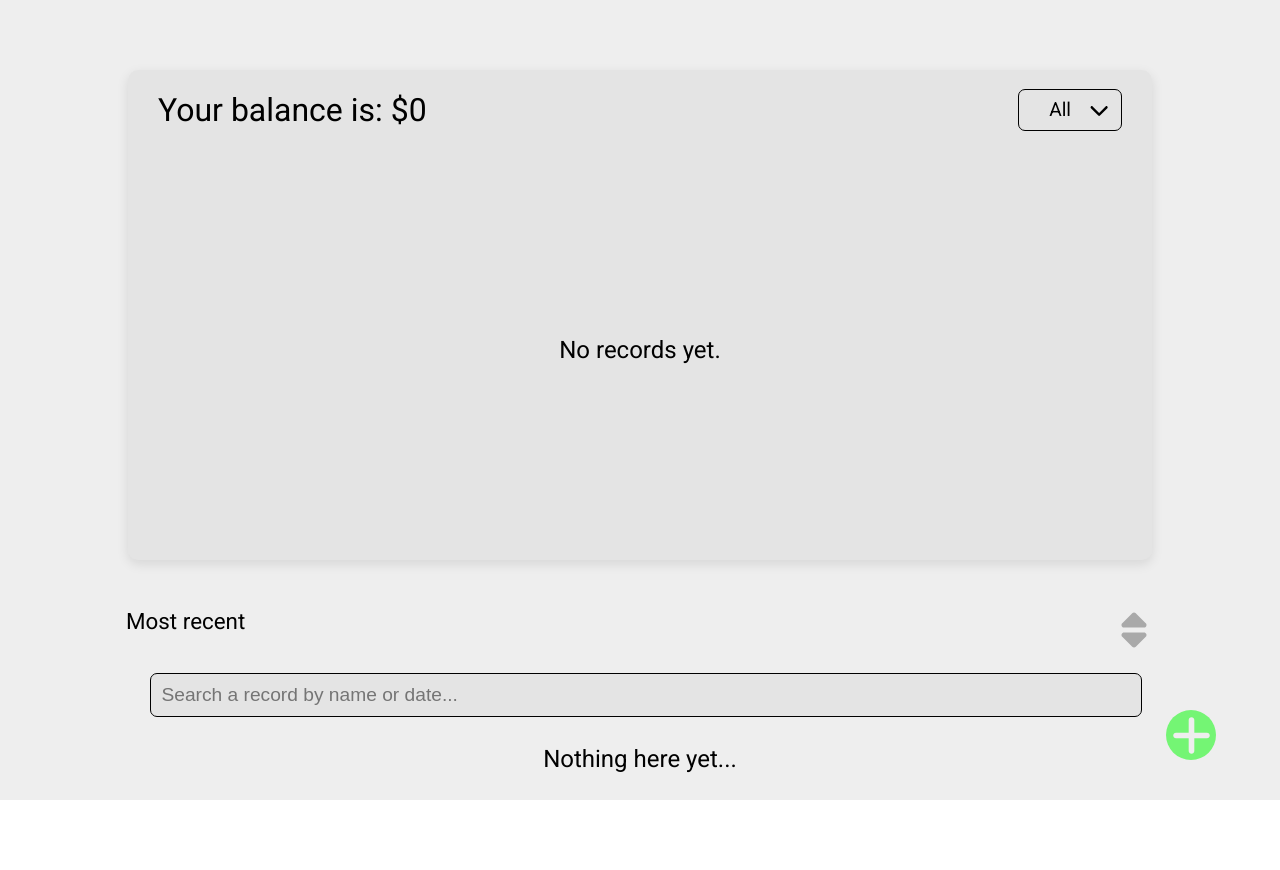
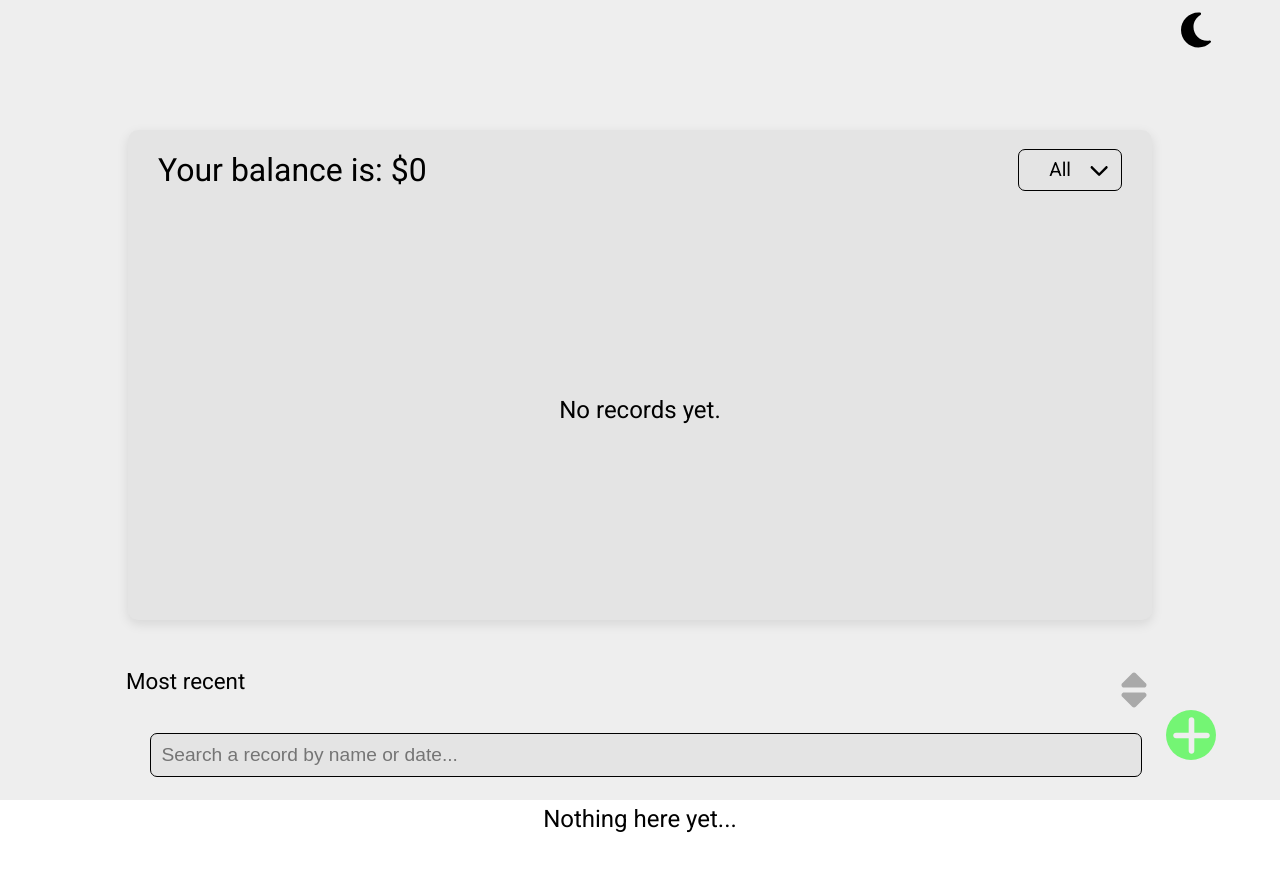
Before and after one commit to georgie-the-developer/finance-tracker, a React (Vite) app: page / in a window 1280 px wide. Shown: the top 870 px of the page. Before the commit the page ends 800 px from the top, so only its background shows below. Built offline with nearby package versions, Linux system fonts and the light colour scheme.

Commit message:
Add theme toggle

```diff
--- a/src/App.jsx
+++ b/src/App.jsx
@@ -26,6 +26,11 @@
   const [overallBalance, setOverallBalance] = useState(
     JSON.parse(localStorage.getItem(config.BALANCE_VALUE_STORAGE_NAME)) ?? 0
   );
+  //Theme component
+  const [theme, setTheme] = useState(
+    localStorage.getItem(config.THEME_VALUE_LOCATION_NAME) ?? ""
+  );
+
   const calculateOverallBalance = (records) => {
     if (!records) {
       setOverallBalance(0);
@@ -169,10 +174,41 @@
         );
       });
   };
+  const toggleTheme = () => {};
   return (
     <>
-      <div className={"main" + (anyAlertOpen() ? " no-scroll" : "")}>
+      <div className={"main " + theme + (anyAlertOpen() ? " no-scroll" : "")}>
         <div className="bg-overlay"></div>
+        <div className="header">
+          {theme == "dark-theme" ? (
+            <svg
+              xmlns="http://www.w3.org/2000/svg"
+              viewBox="0 0 512 512"
+              onClick={() => {
+                setTheme("");
+                localStorage.removeItem(config.THEME_VALUE_LOCATION_NAME);
+              }}
+            >
+              {/* <!--!Font Awesome Free 6.7.2 by @fontawesome - https://fontawesome.com License - https://fontawesome.com/license/free Copyright 2025 Fonticons, Inc.--> */}
+              <path d="M361.5 1.2c5 2.1 8.6 6.6 9.6 11.9L391 121l107.9 19.8c5.3 1 9.8 4.6 11.9 9.6s1.5 10.7-1.6 15.2L446.9 256l62.3 90.3c3.1 4.5 3.7 10.2 1.6 15.2s-6.6 8.6-11.9 9.6L391 391 371.1 498.9c-1 5.3-4.6 9.8-9.6 11.9s-10.7 1.5-15.2-1.6L256 446.9l-90.3 62.3c-4.5 3.1-10.2 3.7-15.2 1.6s-8.6-6.6-9.6-11.9L121 391 13.1 371.1c-5.3-1-9.8-4.6-11.9-9.6s-1.5-10.7 1.6-15.2L65.1 256 2.8 165.7c-3.1-4.5-3.7-10.2-1.6-15.2s6.6-8.6 11.9-9.6L121 121 140.9 13.1c1-5.3 4.6-9.8 9.6-11.9s10.7-1.5 15.2 1.6L256 65.1 346.3 2.8c4.5-3.1 10.2-3.7 15.2-1.6zM160 256a96 96 0 1 1 192 0 96 96 0 1 1 -192 0zm224 0a128 128 0 1 0 -256 0 128 128 0 1 0 256 0z" />
+            </svg>
+          ) : (
+            <svg
+              xmlns="http://www.w3.org/2000/svg"
+              viewBox="0 0 384 512"
+              onClick={() => {
+                setTheme("dark-theme");
+                localStorage.setItem(
+                  config.THEME_VALUE_LOCATION_NAME,
+                  "dark-theme"
+                );
+              }}
+            >
+              {/* <!--!Font Awesome Free 6.7.2 by @fontawesome - https://fontawesome.com License - https://fontawesome.com/license/free Copyright 2025 Fonticons, Inc.--> */}
+              <path d="M223.5 32C100 32 0 132.3 0 256S100 480 223.5 480c60.6 0 115.5-24.2 155.8-63.4c5-4.9 6.3-12.5 3.1-18.7s-10.1-9.7-17-8.5c-9.8 1.7-19.8 2.6-30.1 2.6c-96.9 0-175.5-78.8-175.5-176c0-65.8 36-123.1 89.3-153.3c6.1-3.5 9.2-10.5 7.7-17.3s-7.3-11.9-14.3-12.5c-6.3-.5-12.6-.8-19-.8z" />
+            </svg>
+          )}
+        </div>
         <section className="hero">
           <div className="hero-card">
             <div className="hero-heading">
--- a/src/config.json
+++ b/src/config.json
@@ -1,4 +1,5 @@
 {
     "RECORDS_STORAGE_NAME" : "finance-records",
-    "BALANCE_VALUE_STORAGE_NAME" : "overall-balance"
+    "BALANCE_VALUE_STORAGE_NAME" : "overall-balance",
+    "THEME_VALUE_LOCATION_NAME": "theme"
 }
--- a/src/css/style.css
+++ b/src/css/style.css
@@ -415,6 +415,20 @@
   border: 1px solid #000;
 }
 
+.header {
+  width: 100%;
+  height: 60px;
+  display: flex;
+  align-items: center;
+  justify-content: flex-end;
+}
+.header svg {
+  margin-right: 5%;
+  width: 40px;
+  height: 40px;
+  fill: var(--text-color);
+}
+
 @media screen and (max-width: 1000px) {
   :root {
     --balance-heading-font-size: 1.5em;
--- a/src/scss/style.scss
+++ b/src/scss/style.scss
@@ -409,4 +409,17 @@
     }
   }
 }
+.header {
+  width: 100%;
+  height: 60px;
+  display: flex;
+  align-items: center;
+  justify-content: flex-end;
+  svg {
+    margin-right: 5%;
+    width: 40px;
+    height: 40px;
+    fill: var(--text-color);
+  }
+}
 @import "_media-queries";
```
Also changed, not shown: 1 other file (tests, documents, lock files or other folders).
